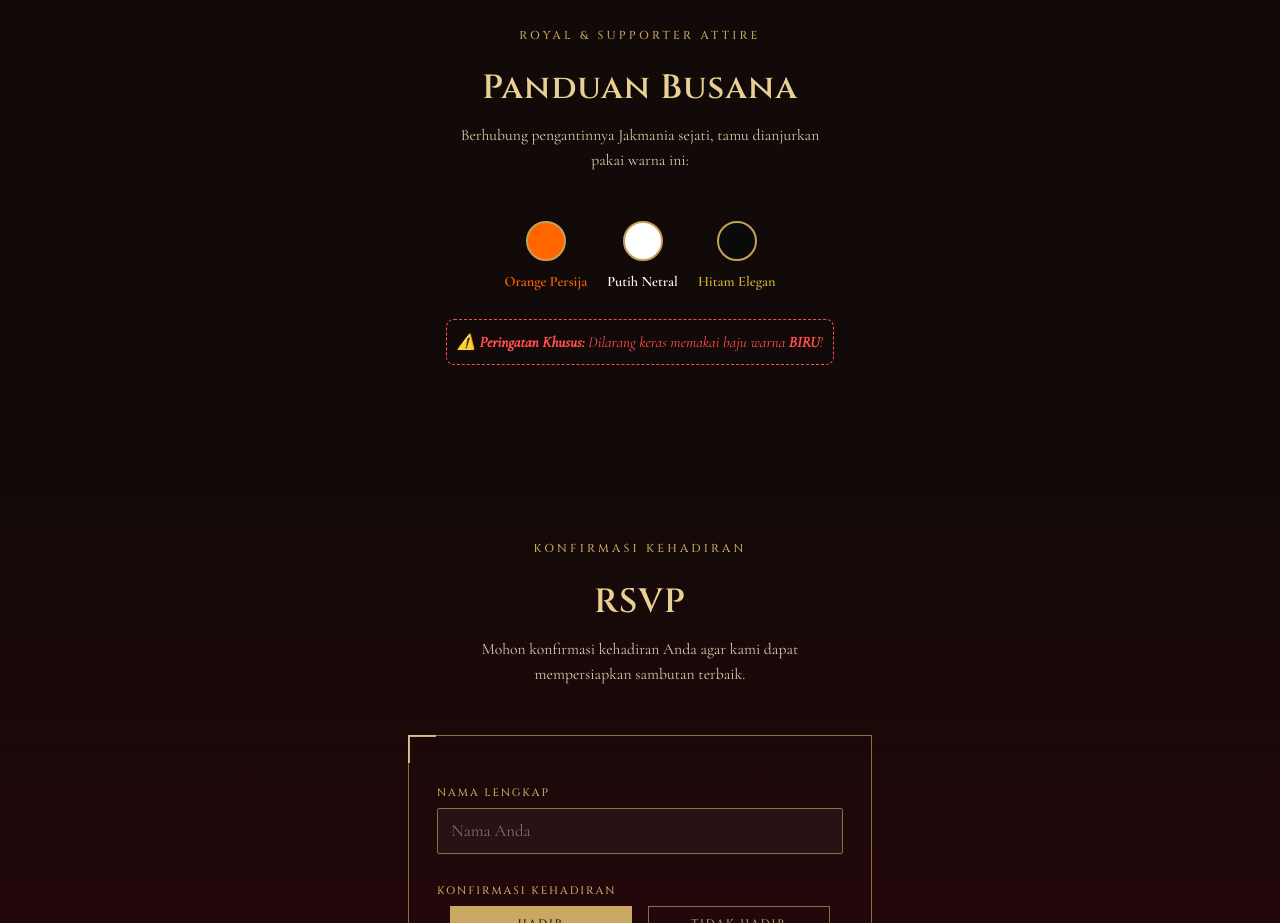
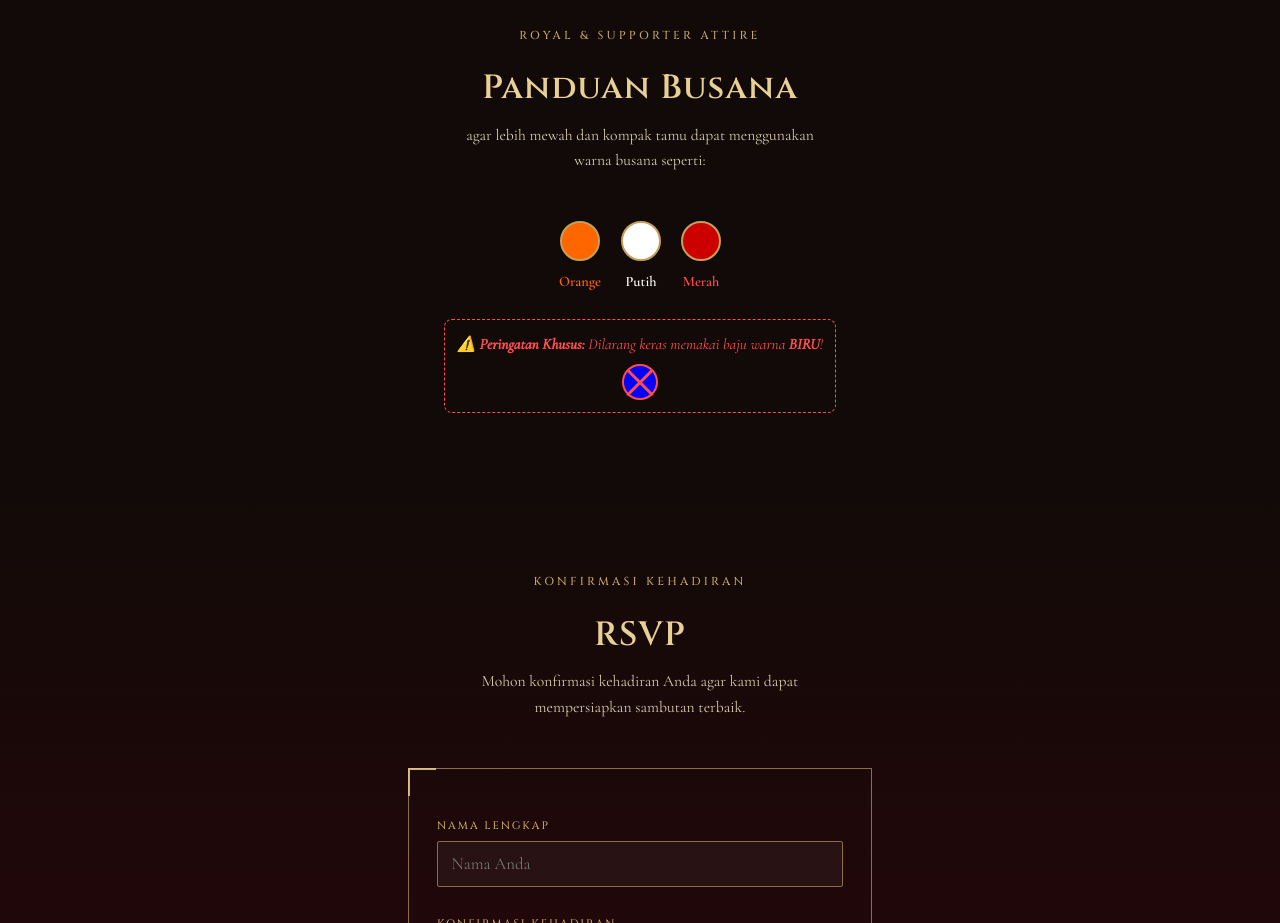
Before and after one commit to TUMBAL911/undangan-nikah, a plain HTML site: page index.html in a window 1280 px wide. Shown: the part 6200-7123 px from the top of the page. Drawn offline with nearby package versions, Linux system fonts and the light colour scheme; no server answers.

Commit message:
Update index.html

```diff
--- a/index.html
+++ b/index.html
@@ -208,26 +208,36 @@
   <div class="container reveal" style="text-align:center;">
     <span class="eyebrow">Royal & Supporter Attire</span>
     <h2 class="section-title">Panduan Busana</h2>
-    <p class="section-sub">Berhubung pengantinnya Jakmania sejati, tamu dianjurkan pakai warna ini:</p>
+    <p class="section-sub">agar lebih mewah dan kompak tamu dapat menggunakan warna busana seperti:</p>
 
     <div style="display:flex; justify-content:center; gap: 20px; margin-top: 1rem; flex-wrap: wrap;">
       <div style="text-align:center;">
         <div style="width: 40px; height: 40px; border-radius: 50%; background: #ff6600; border: 2px solid #c5a059; margin: 0 auto 5px;"></div>
-        <span style="font-size: 0.9rem; color: #ff6600; font-weight: bold;">Orange Persija</span>
+        <span style="font-size: 0.9rem; color: #ff6600; font-weight: bold;">Orange</span>
       </div>
       <div style="text-align:center;">
         <div style="width: 40px; height: 40px; border-radius: 50%; background: #ffffff; border: 2px solid #c5a059; margin: 0 auto 5px;"></div>
-        <span style="font-size: 0.9rem; color: #ffffff; font-weight: bold;">Putih Netral</span>
+        <span style="font-size: 0.9rem; color: #ffffff; font-weight: bold;">Putih</span>
       </div>
       <div style="text-align:center;">
-        <div style="width: 40px; height: 40px; border-radius: 50%; background: #0a0a0a; border: 2px solid #c5a059; margin: 0 auto 5px;"></div>
-        <span style="font-size: 0.9rem; color: #d4af37; font-weight: bold;">Hitam Elegan</span>
+        <div style="width: 40px; height: 40px; border-radius: 50%; background: #cc0000; border: 2px solid #c5a059; margin: 0 auto 5px;"></div>
+        <span style="font-size: 0.9rem; color: #ff4d4d; font-weight: bold;">Merah</span>
       </div>
     </div>
 
-    <p style="margin-top: 1.5rem; font-size: 0.95rem; color: #ff4d4d; font-style: italic; border: 1px dashed #ff4d4d; padding: 10px; border-radius: 8px; display: inline-block;">
-      ⚠️ <strong>Peringatan Khusus:</strong> Dilarang keras memakai baju warna <strong>BIRU</strong>!
-    </p>
+    <div style="margin-top: 1.5rem; border: 1px dashed #ff4d4d; padding: 12px; border-radius: 8px; display: inline-block;">
+      <p style="margin: 0 0 8px 0; font-size: 0.95rem; color: #ff4d4d; font-style: italic;">
+        ⚠️ <strong>Peringatan Khusus:</strong> Dilarang keras memakai baju warna <strong>BIRU</strong>!
+      </p>
+
+      <!-- Lingkaran Biru Disilang -->
+      <div style="display: flex; justify-content: center; align-items: center; gap: 8px;">
+        <div style="position: relative; width: 36px; height: 36px; border-radius: 50%; background: #0000ff; border: 2px solid #ff4d4d; margin: 0 auto;">
+          <div style="position: absolute; top: 15px; left: -2px; width: 36px; height: 3px; background: #ff4d4d; transform: rotate(45deg);"></div>
+          <div style="position: absolute; top: 15px; left: -2px; width: 36px; height: 3px; background: #ff4d4d; transform: rotate(-45deg);"></div>
+        </div>
+      </div>
+    </div>
   </div>
 </section>
 
```
